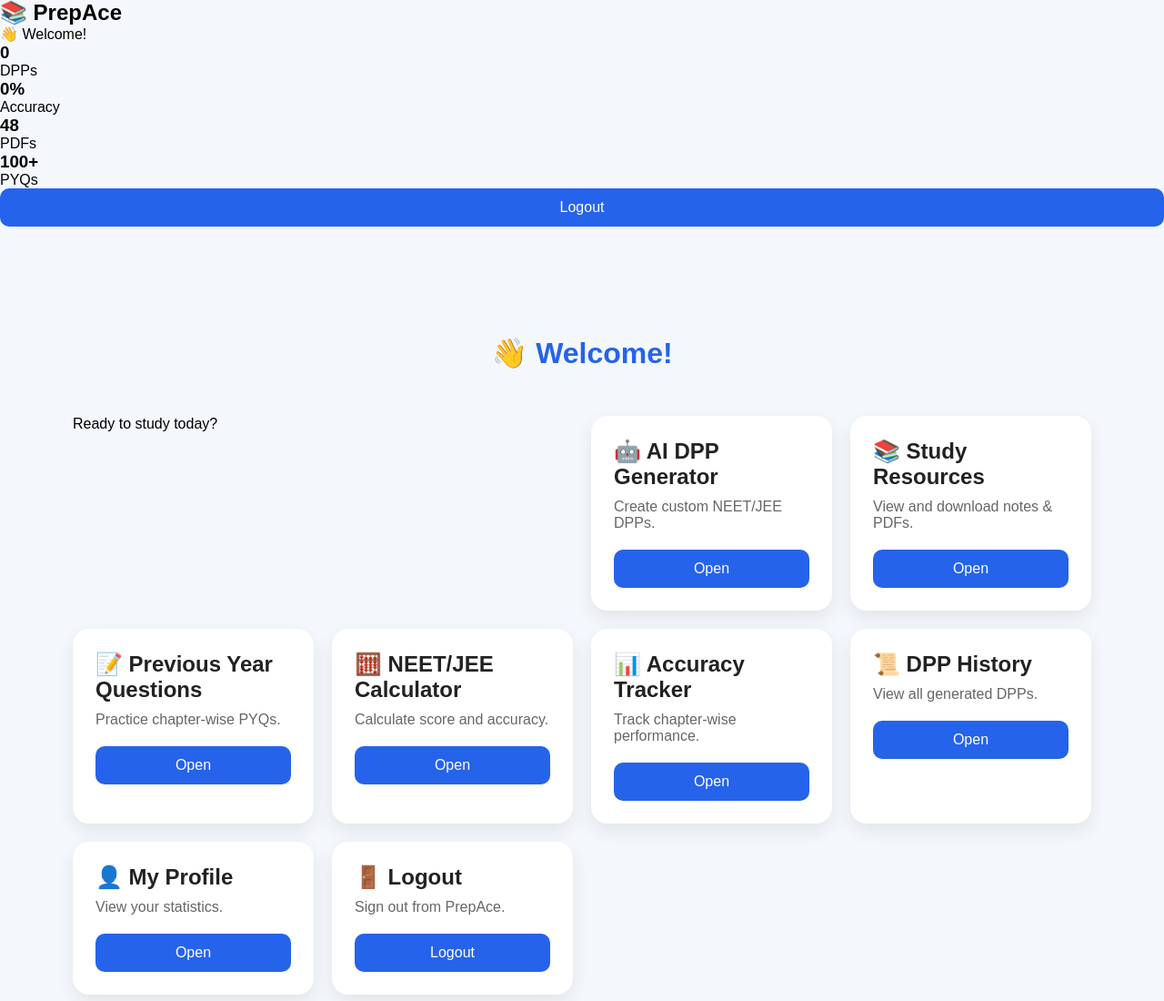
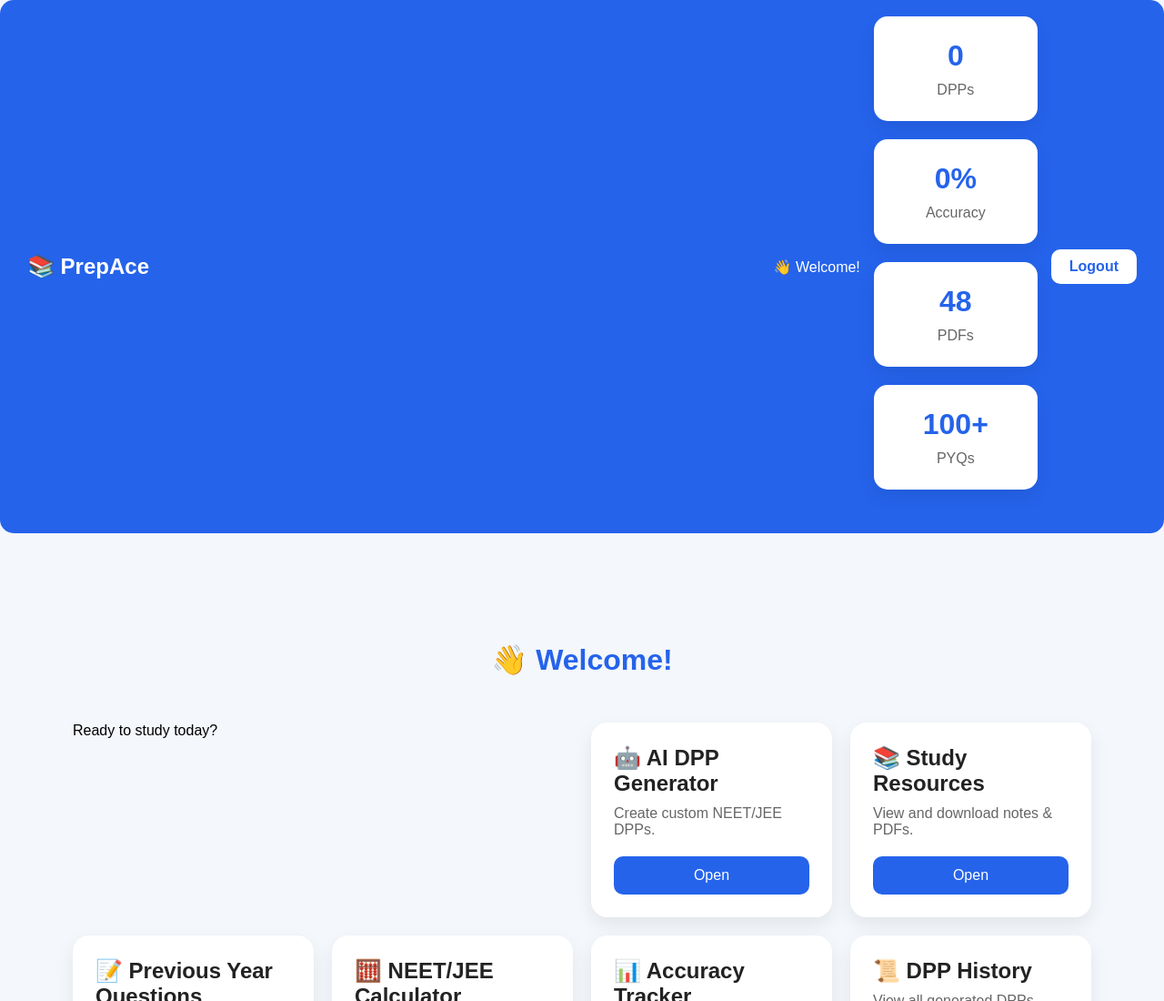
Before and after one commit to Straitsalt/Prep, a plain HTML site: page dashboard.html in a window 1280 px wide. Shown: the top 1100 px of the page at 91% size. Drawn offline with Linux system fonts and the light colour scheme.

Commit message:
Update style.css

```diff
--- a/css/style.css
+++ b/css/style.css
@@ -112,3 +112,79 @@
     color:#666;
     margin-bottom:20px;
 }
+/* ===== Top Bar ===== */
+
+.topbar{
+    background:#2563eb;
+    color:white;
+    padding:18px 30px;
+
+    display:flex;
+    justify-content:space-between;
+    align-items:center;
+
+    border-radius:15px;
+    margin-bottom:25px;
+}
+
+.user-box{
+    display:flex;
+    align-items:center;
+    gap:15px;
+}
+
+.user-box button{
+    width:auto;
+    padding:10px 20px;
+    background:white;
+    color:#2563eb;
+    font-weight:bold;
+}
+
+.user-box button:hover{
+    background:#f3f4f6;
+}
+
+/* ===== Stats ===== */
+
+.stats{
+
+    display:grid;
+
+    grid-template-columns:repeat(auto-fit,minmax(180px,1fr));
+
+    gap:20px;
+
+    margin-bottom:30px;
+
+}
+
+.stat-card{
+
+    background:white;
+
+    padding:25px;
+
+    border-radius:15px;
+
+    text-align:center;
+
+    box-shadow:0 8px 20px rgba(0,0,0,.08);
+
+}
+
+.stat-card h3{
+
+    font-size:32px;
+
+    color:#2563eb;
+
+}
+
+.stat-card p{
+
+    margin-top:10px;
+
+    color:#666;
+
+}
```
